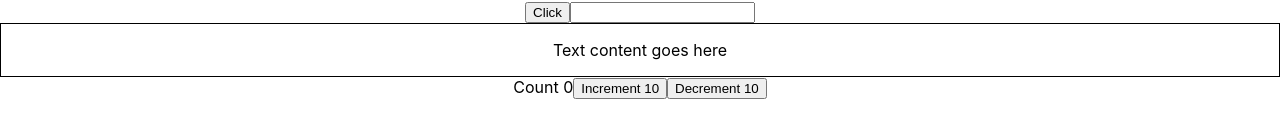
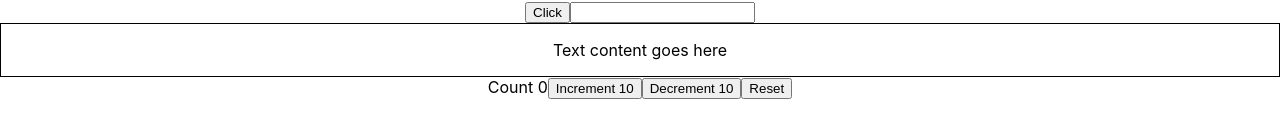
Before and after one commit to CaWeb007/react_typescript, a React (Create React App) app: page / in a window 1280 px wide. Shown: the part 505-642 px from the top of the page. Built offline with nearby package versions, Linux system fonts and the light colour scheme.

Commit message:
use reducer 2 types OR

```diff
--- a/src/components/state/Counter.tsx
+++ b/src/components/state/Counter.tsx
@@ -3,10 +3,17 @@
 type CounterState = {
     count: number
 }
-type CounterAction = {
+
+type UpdateAction = {
     type: 'increment' | 'decrement'
     payload: number
 }
+
+type ResetAction = {
+    type: 'reset'
+}
+
+type CounterAction = UpdateAction | ResetAction
 
 const initialState = {count: 0}
 
@@ -16,6 +23,8 @@
             return {count: state.count + action.payload}
         case 'decrement':
             return {count: state.count - action.payload}
+        case 'reset':
+            return initialState
         default:
             return state
     }
@@ -28,6 +37,7 @@
             Count {state.count}
             <button onClick={() => dispatch({type: 'increment', payload: 10})}>Increment 10</button>
             <button onClick={() => dispatch({type: 'decrement', payload: 10})}>Decrement 10</button>
+            <button onClick={() => dispatch({type: 'reset'})}>Reset</button>
         </>
     )
 }
```
